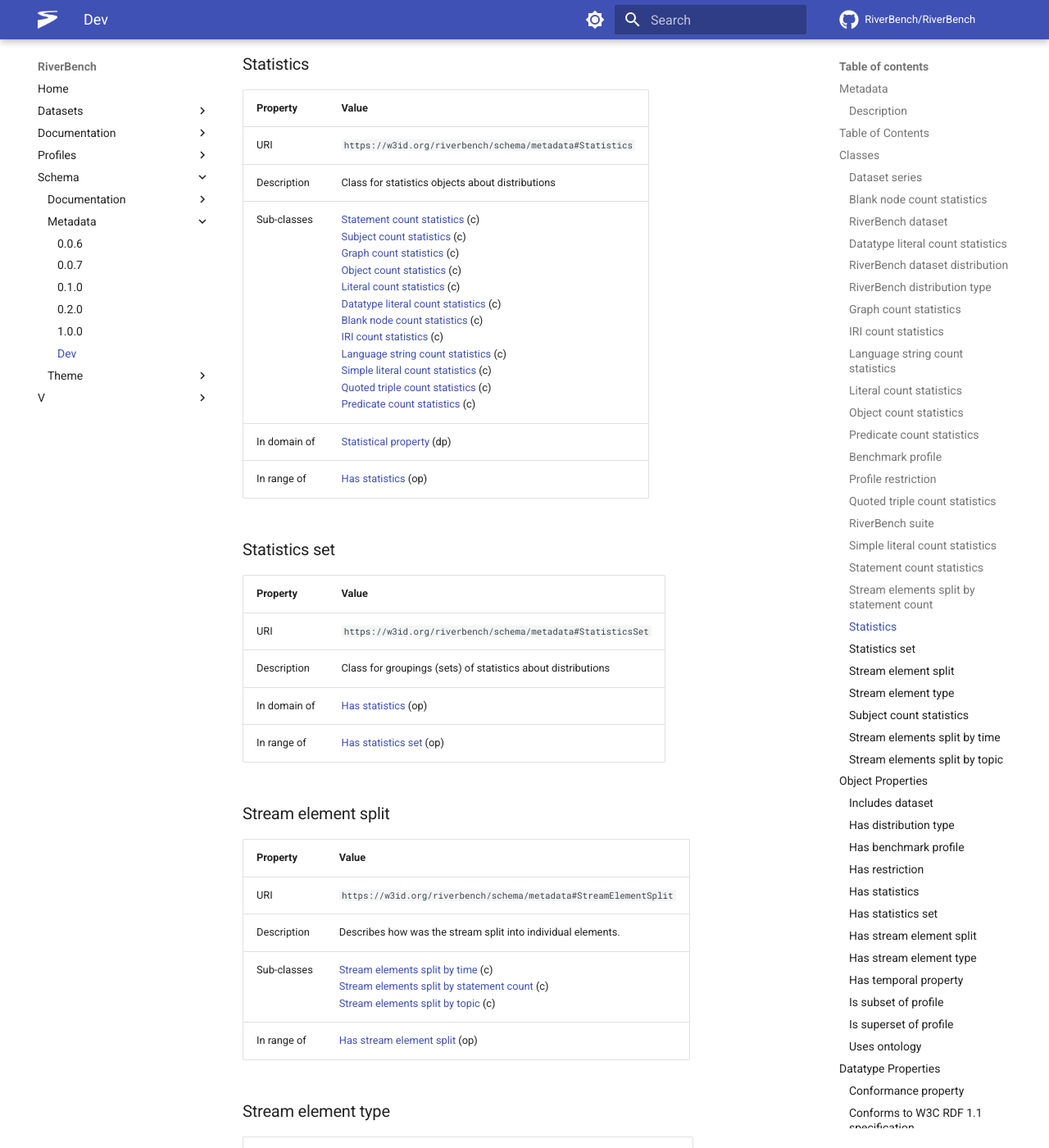
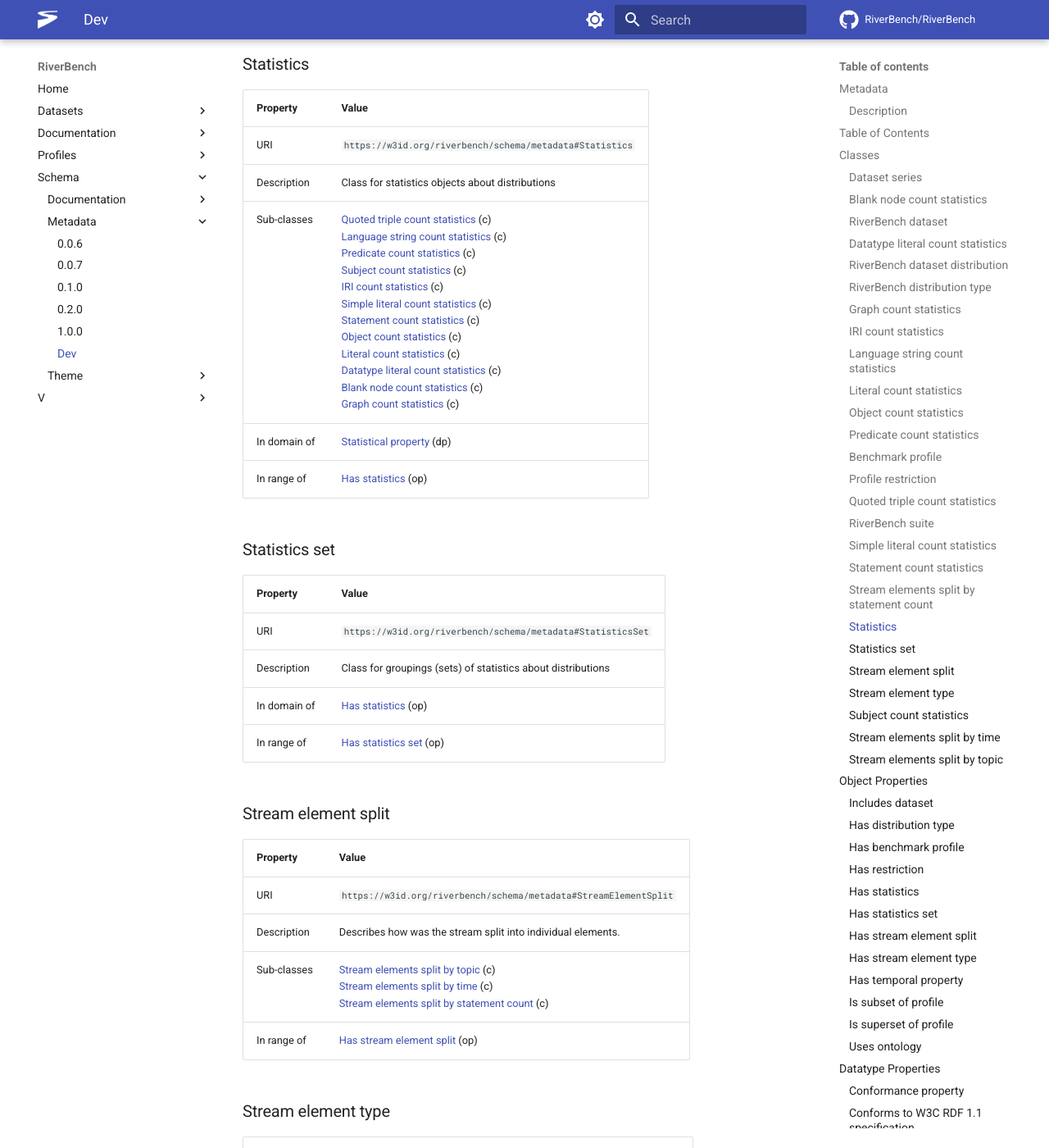
Before and after one commit to RiverBench/riverbench.github.io, an MkDocs documentation site: the page built from docs/schema/metadata/dev.md, in a window 1280 px wide and 1400 px high, scrolled down 7956 px. Shown: the whole window at 82% size. Built offline with MkDocs 1.6.1 and Material for MkDocs 9.7.7, drawn with Linux system fonts in a browser that asks for light colours; comment, search, counter and statistics services are not loaded; some of the changed text lies outside the part shown.

```diff
--- a/docs/schema/metadata/dev.md
+++ b/docs/schema/metadata/dev.md
@@ -102,7 +103,7 @@ Property | Value
 URI | `https://w3id.org/riverbench/schema/metadata#Distribution`
 Description | A distribution of a dataset in the RiverBench benchmark suite.
 Super-classes |[dcat:Distribution](http://www.w3.org/ns/dcat#Distribution) (c)<br />
-In domain of |[Has file name](#hasFileName) (dp)<br />[Has distribution type](#hasDistributionType) (op)<br />[Has statistics set](#hasStatisticsSet) (op)<br />
+In domain of |[Has distribution type](#hasDistributionType) (op)<br />[Has statistics set](#hasStatisticsSet) (op)<br />[Has file name](#hasFileName) (dp)<br />
 
 ### RiverBench distribution type <a name="DistributionType"></a>
 Property | Value
@@ -110,7 +111,7 @@ Property | Value
 URI | `https://w3id.org/riverbench/schema/metadata#DistributionType`
 Description | Type of dataset distribution, indicating the corresponding streaming task formulation.
 In range of |[Has distribution type](#hasDistributionType) (op)<br />
-Has members |[Quad stream distribution](#quadStreamDistribution)<br />[Full distribution](#fullDistribution)<br />[Graph stream distribution](#graphStreamDistribution)<br />[Partial distribution](#partialDistribution)<br />[Flat distribution](#flatDistribution)<br />[Triple stream distribution](#tripleStreamDistribution)<br />
+Has members |[Triple stream distribution](#tripleStreamDistribution)<br />[Flat distribution](#flatDistribution)<br />[Quad stream distribution](#quadStreamDistribution)<br />[Full distribution](#fullDistribution)<br />[Graph stream distribution](#graphStreamDistribution)<br />[Partial distribution](#partialDistribution)<br />
 
 ### Graph count statistics <a name="GraphCountStatistics"></a>
 Property | Value
@@ -160,8 +161,8 @@ Property | Value
 URI | `https://w3id.org/riverbench/schema/metadata#Profile`
 Description | Benchmark profile grouping several datasets in RiverBench
 Super-classes |[Dataset series](#DatasetSeries) (c)<br />
-In domain of |[Has restriction](#hasRestriction) (op)<br />[Is subset of profile](#isSubsetOfProfile) (op)<br />[Is superset of profile](#isSupersetOfProfile) (op)<br />
-In range of |[Is subset of profile](#isSubsetOfProfile) (op)<br />[Has benchmark profile](#hasProfile) (op)<br />[Is superset of profile](#isSupersetOfProfile) (op)<br />
+In domain of |[Has restriction](#hasRestriction) (op)<br />[Is superset of profile](#isSupersetOfProfile) (op)<br />[Is subset of profile](#isSubsetOfProfile) (op)<br />
+In range of |[Has benchmark profile](#hasProfile) (op)<br />[Is subset of profile](#isSubsetOfProfile) (op)<br />[Is superset of profile](#isSupersetOfProfile) (op)<br />
 
 ### Profile restriction <a name="ProfileRestriction"></a>
 Property | Value
@@ -211,7 +212,7 @@ Property | Value
 --- | ---
 URI | `https://w3id.org/riverbench/schema/metadata#Statistics`
 Description | Class for statistics objects about distributions
-Sub-classes |[Statement count statistics](#StatementCountStatistics) (c)<br />[Subject count statistics](#SubjectCountStatistics) (c)<br />[Graph count statistics](#GraphCountStatistics) (c)<br />[Object count statistics](#ObjectCountStatistics) (c)<br />[Literal count statistics](#LiteralCountStatistics) (c)<br />[Datatype literal count statistics](#DatatypeLiteralCountStatistics) (c)<br />[Blank node count statistics](#BlankNodeCountStatistics) (c)<br />[IRI count statistics](#IriCountStatistics) (c)<br />[Language string count statistics](#LanguageLiteralCountStatistics) (c)<br />[Simple literal count statistics](#SimpleLiteralCountStatistics) (c)<br />[Quoted triple count statistics](#QuotedTripleCountStatistics) (c)<br />[Predicate count statistics](#PredicateCountStatistics) (c)<br />
+Sub-classes |[Quoted triple count statistics](#QuotedTripleCountStatistics) (c)<br />[Language string count statistics](#LanguageLiteralCountStatistics) (c)<br />[Predicate count statistics](#PredicateCountStatistics) (c)<br />[Subject count statistics](#SubjectCountStatistics) (c)<br />[IRI count statistics](#IriCountStatistics) (c)<br />[Simple literal count statistics](#SimpleLiteralCountStatistics) (c)<br />[Statement count statistics](#StatementCountStatistics) (c)<br />[Object count statistics](#ObjectCountStatistics) (c)<br />[Literal count statistics](#LiteralCountStatistics) (c)<br />[Datatype literal count statistics](#DatatypeLiteralCountStatistics) (c)<br />[Blank node count statistics](#BlankNodeCountStatistics) (c)<br />[Graph count statistics](#GraphCountStatistics) (c)<br />
 In domain of |[Statistical property](#statisticalProperty) (dp)<br />
 In range of |[Has statistics](#hasStatistics) (op)<br />
 
@@ -228,7 +229,7 @@ Property | Value
 --- | ---
 URI | `https://w3id.org/riverbench/schema/metadata#StreamElementSplit`
 Description | Describes how was the stream split into individual elements.
-Sub-classes |[Stream elements split by time](#TimeStreamElementSplit) (c)<br />[Stream elements split by statement count](#StatementCountStreamElementSplit) (c)<br />[Stream elements split by topic](#TopicStreamElementSplit) (c)<br />
+Sub-classes |[Stream elements split by topic](#TopicStreamElementSplit) (c)<br />[Stream elements split by time](#TimeStreamElementSplit) (c)<br />[Stream elements split by statement count](#StatementCountStreamElementSplit) (c)<br />
 In range of |[Has stream element split](#hasStreamElementSplit) (op)<br />
 
 ### Stream element type <a name="StreamElementType"></a>
@@ -237,7 +238,7 @@ Property | Value
 URI | `https://w3id.org/riverbench/schema/metadata#StreamElementType`
 Description | Indicates the type of the contents of stream elements
 In range of |[Has stream element type](#hasStreamElementType) (op)<br />
-Has members |[Quads](#quads)<br />[Triples](#triples)<br />[Graphs](#graphs)<br />
+Has members |[Triples](#triples)<br />[Quads](#quads)<br />[Graphs](#graphs)<br />
 
 ### Subject count statistics <a name="SubjectCountStatistics"></a>
 Property | Value
```
Also changed, not shown: other parts of docs/schema/metadata/dev.md (+2 -1 lines), docs/schema/documentation/dev.md (+1 -1 lines), docs/schema/theme/dev.md (+2 -2 lines).
